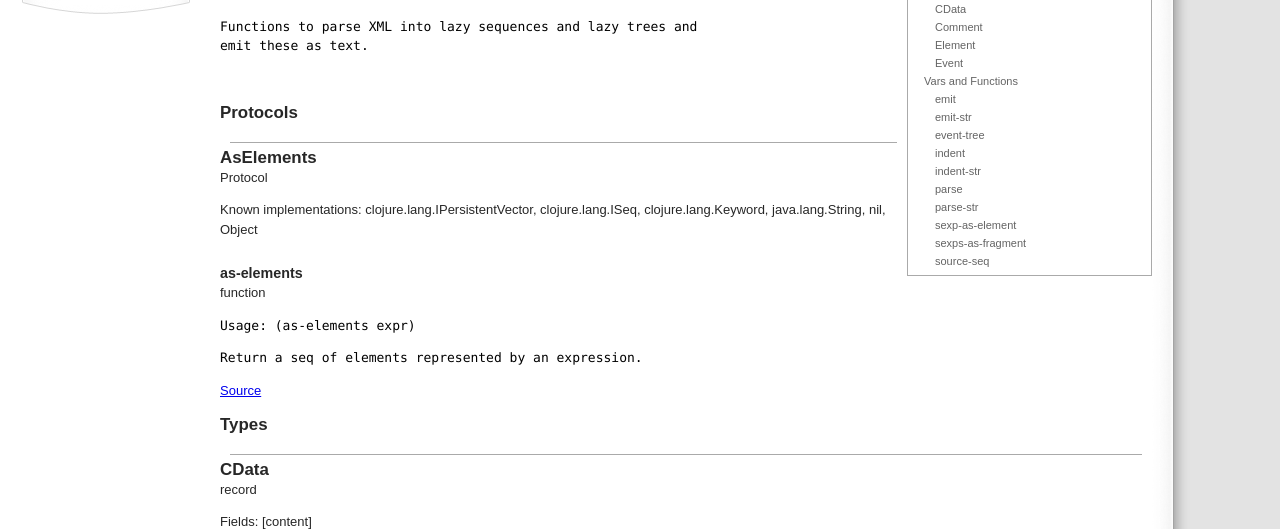
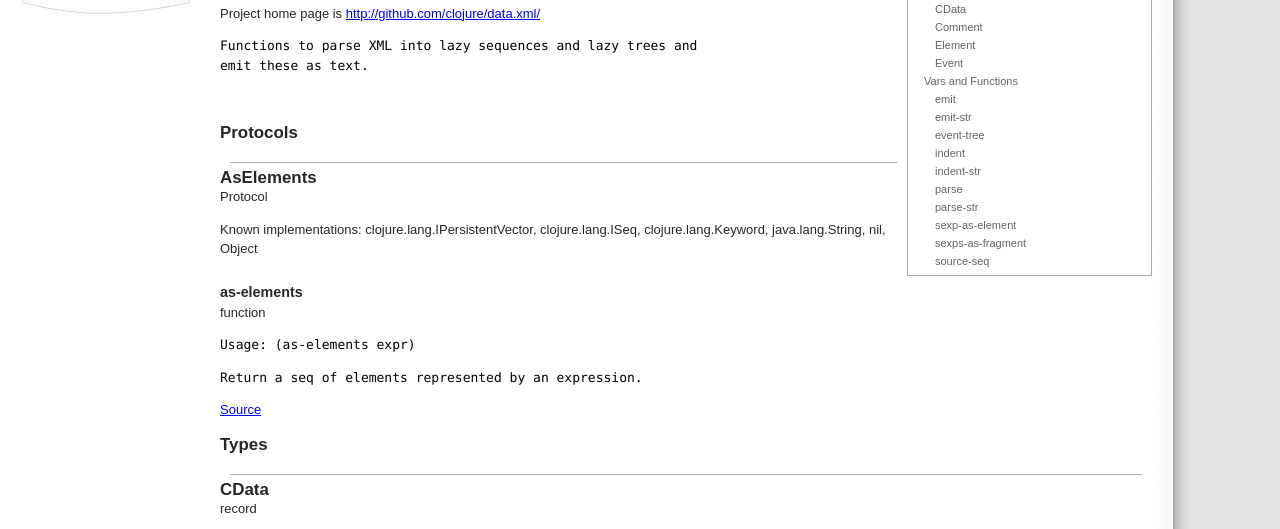
Before and after one commit to clojure/data.xml, a plain HTML site: page index.html in a window 1280 px wide. Shown: the part 228-757 px from the top of the page. Drawn offline with Linux system fonts and the light colour scheme.

Commit message:
Autodoc commit for master/2ec7dbb7

```diff
--- a/index.html
+++ b/index.html
@@ -1,5 +1,6 @@
 <html>
   <head>
+    <meta content="text/html; charset=utf-8" http-equiv="Content-Type" />
     <title>clojure.data.xml - Lazy XML parsing 0.0.4 API documentation</title>
     <link href="static/favicon.png" rel="icon" />
     <link href="static/favicon.png" rel="shortcut icon" />
@@ -7,9 +8,6 @@
     <link media="all" type="text/css" href="static/wiki.css" rel="stylesheet" />
     <link media="all" type="text/css" href="static/internal.css" rel="stylesheet" />
     <style>.menuWrapper{height: 36px;}</style>
-    <!--[if lte IE 6]>
-    <link rel="stylesheet" href="http://www.wikispaces.com/_/2009051601/s/internal_ie.css" type="text/css" />
-    <![endif]-->
   </head>
 <!--
 This document was auto-generated from the source by the clojure autodoc system.
@@ -113,6 +111,7 @@ namespace.
 <br />Full namespace name: <span id="long-name">clojure.data.xml</span>
 <p></p>
 <h2>Overview</h2>
+<div id="home-page">Project home page is <a href="http://github.com/clojure/data.xml/">http://github.com/clojure/data.xml/</a></div>
 <pre id="namespace-docstr">Functions to parse XML into lazy sequences and lazy trees and
 emit these as text.</pre>
 
```
Also changed, not shown: api-index.html (+1 -3 lines).
